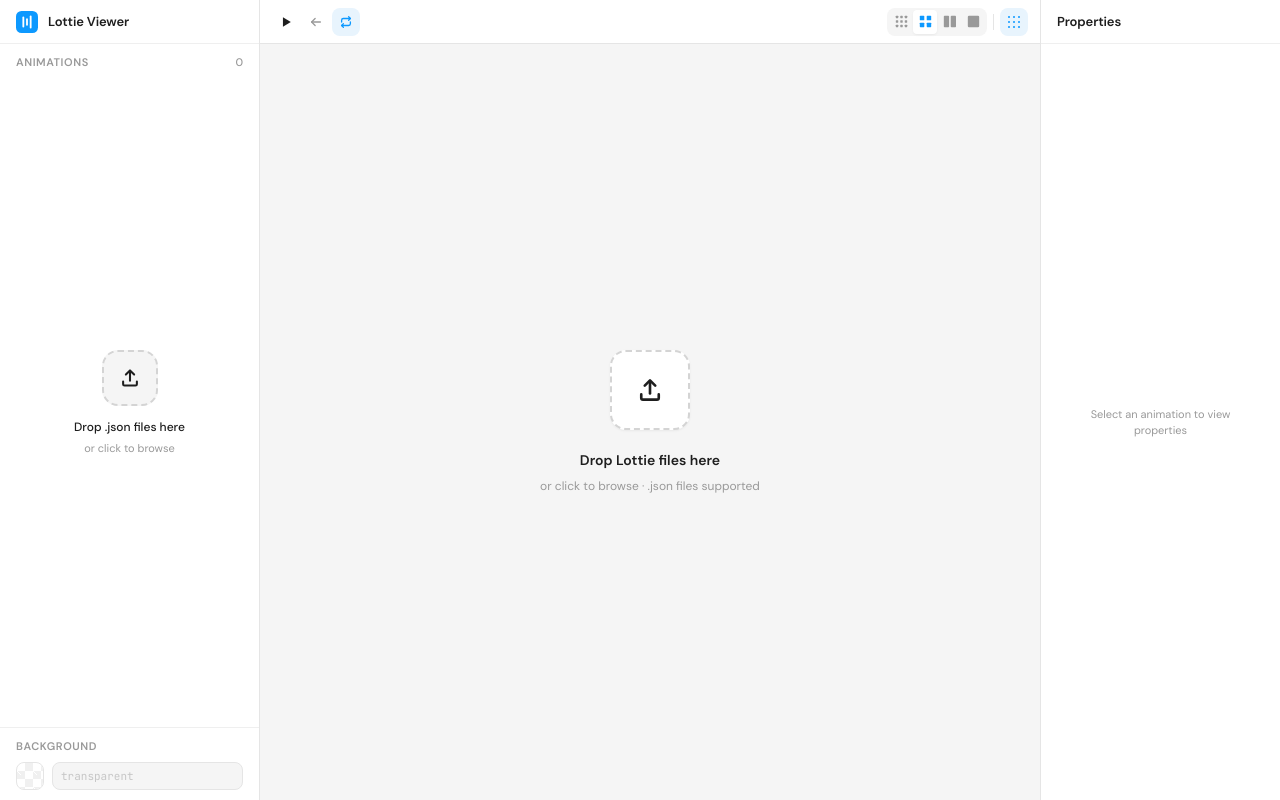
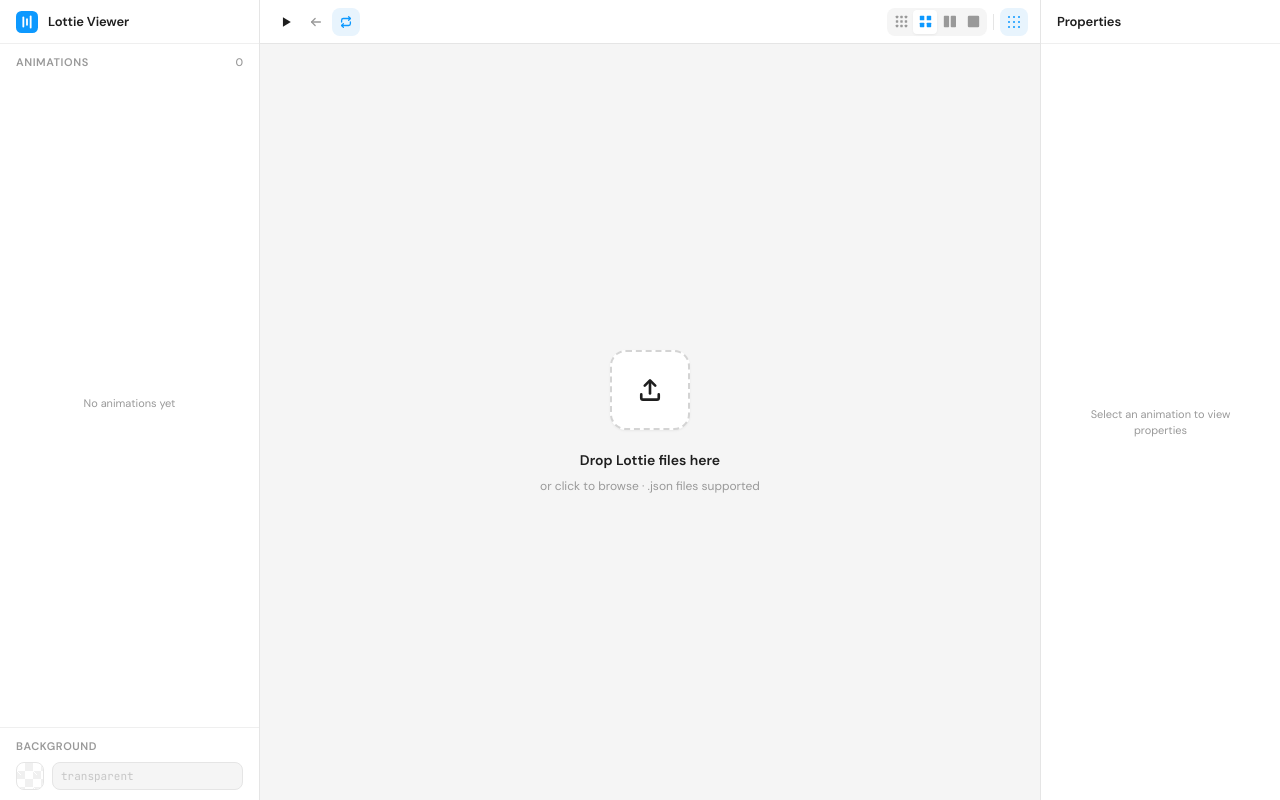
Before and after one commit to rickgbw/lottie-viewer, a Next.js app: page / in a window 1280 px wide. Built offline with nearby package versions, Linux system fonts and the light colour scheme.

Commit message:
Update left sidebar

```diff
--- a/src/components/Sidebar.tsx
+++ b/src/components/Sidebar.tsx
@@ -210,7 +210,7 @@ export default function Sidebar({ files, selectedId, bgColor, onSelect, onRemove
       </div>
 
       {/* File list */}
-      <div className="flex-1 overflow-y-auto px-2" {...(files.length === 0 ? getRootProps() : {})}>
+      <div className="flex-1 overflow-y-auto px-2">
         <input {...getInputProps()} />
         <AnimatePresence mode="popLayout">
           {files.length === 0 ? (
@@ -219,26 +219,11 @@ export default function Sidebar({ files, selectedId, bgColor, onSelect, onRemove
               initial={{ opacity: 0 }}
               animate={{ opacity: 1 }}
               exit={{ opacity: 0 }}
-              className="flex flex-col items-center justify-center gap-3 h-full px-4"
+              className="flex items-center justify-center h-full px-4"
             >
-              <div
-                className="flex h-14 w-14 items-center justify-center rounded-xl"
-                style={{
-                  background: isDragActive ? "var(--bg-accent-subtle)" : "var(--bg-canvas)",
-                  border: isDragActive ? "2px dashed var(--bg-accent)" : "2px dashed var(--border-strong)",
-                  transition: "all 0.2s ease",
-                }}
-              >
-                <UploadIcon size={22} />
-              </div>
-              <div className="text-center">
-                <p className="text-[12px] font-medium" style={{ color: "var(--text-primary)" }}>
-                  Drop .json files here
-                </p>
-                <p className="text-[11px] mt-1" style={{ color: "var(--text-tertiary)" }}>
-                  or click to browse
-                </p>
-              </div>
+              <p className="text-[11px]" style={{ color: "var(--text-tertiary)" }}>
+                No animations yet
+              </p>
             </motion.div>
           ) : (
             files.map((file, index) => (
```
